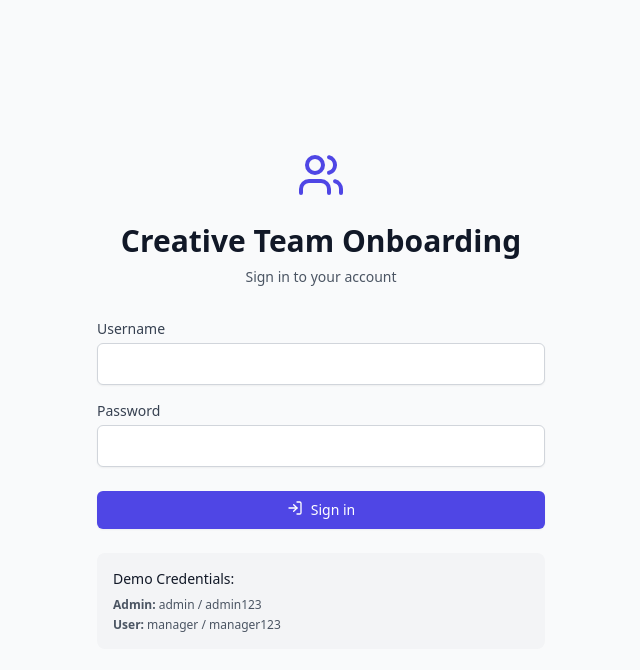
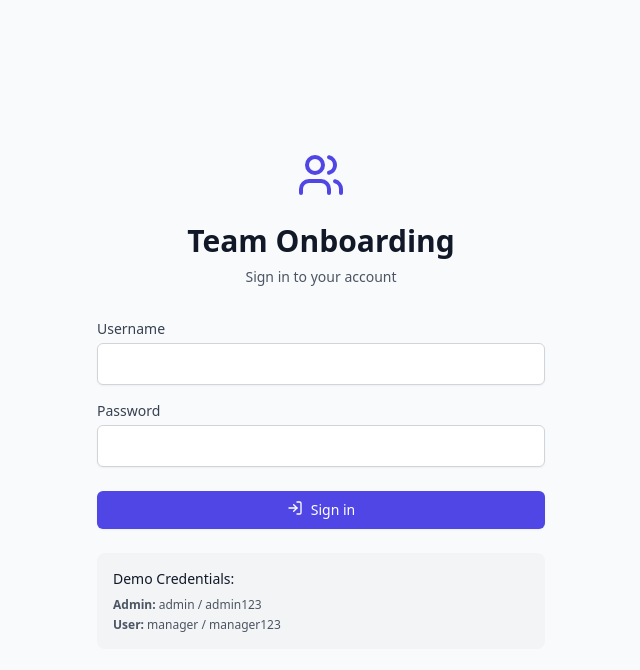
Before and after one commit to postforward/freelancer-onboarding-app, a React (Create React App) app: page / in a window 1280 px wide. Shown: the top 670 px of the page, without its empty margins (319-959 px from the left). Built offline with nearby package versions, Linux system fonts and the light colour scheme.

Commit message:
Update App.js

```diff
--- a/src/App.js
+++ b/src/App.js
@@ -14,7 +14,7 @@ const FreelancerOnboardingApp = () => {
   const [newAppUser, setNewAppUser] = useState({ username: '', password: '', role: 'user' });
 
   const [branding, setBranding] = useState({
-    companyName: 'Creative Team Onboarding',
+    companyName: 'Team Onboarding',
     logo: null,
     logoUrl: '',
     colors: {
```
